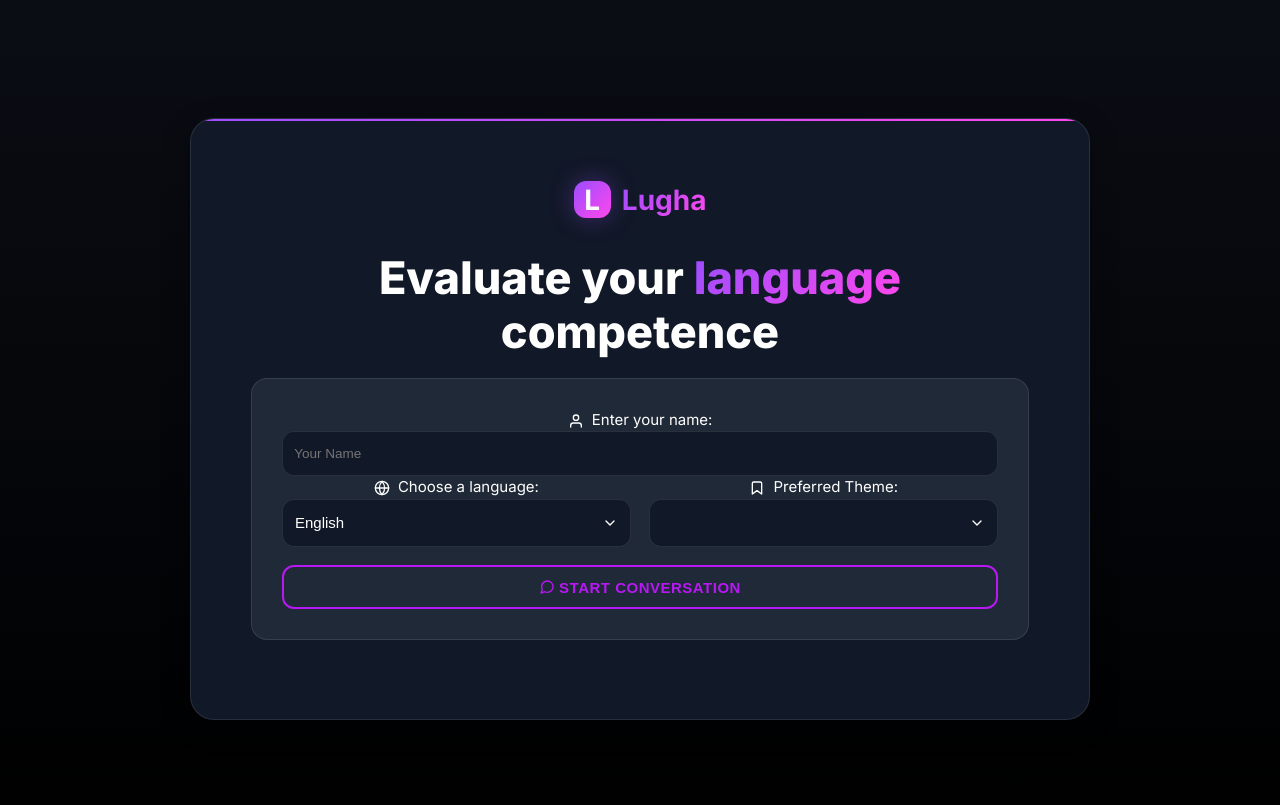
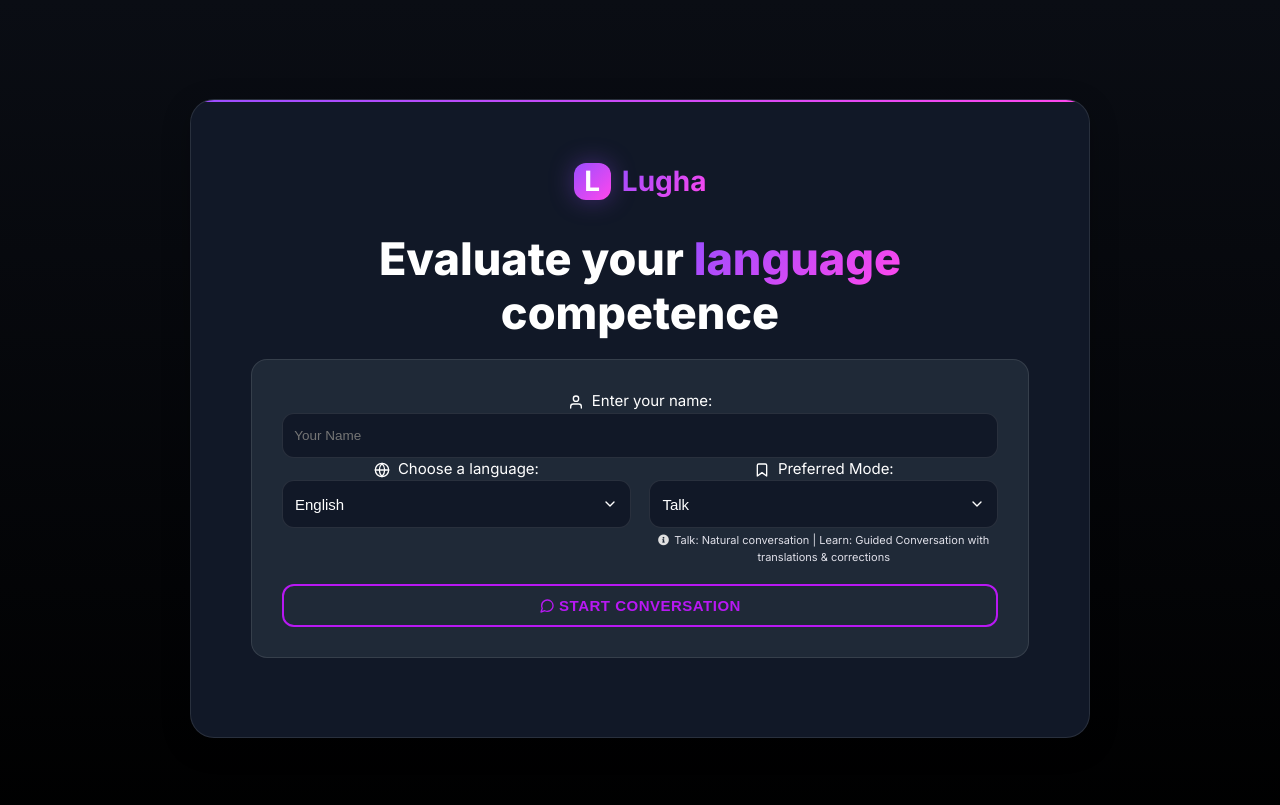
Before and after one commit to khaldoun-xyz/lugha, a Flask app: template src/flask_interface/templates/lugha/welcome.html in a window 1280 px wide. Shown: the top 805 px of the page. Run offline with Flask 3, Linux system fonts and the light colour scheme; the template is opened without the code that fills it, so the values that code supplies are empty.

Commit message:
add mode feature with Talk and Learn options (#62)
* feat: add mode feature with Talk and Learn options

* Add behavior explanation for 'learn' mode and explanation for 'Mode'

* Update welcome message in chat interface

* Update concept and explanation of mode

* Update concept and explanation of mode

* Update concept

```diff
--- a/src/flask_interface/app.py
+++ b/src/flask_interface/app.py
@@ -6,7 +6,6 @@ from evaluation_utils.evaluate import evaluate_last_conversation
 from utils.config import Config, initialize_groq_client
 from utils.conversation_utils import ConversationManager
 from utils.database_utils import fetch_all_users, fetch_progress_data
-from utils.learning_themes import LEARNING_THEMES
 
 client = initialize_groq_client()
 MODEL = Config.MODEL
@@ -20,9 +19,9 @@ CONVERSATION_MANAGER = ConversationManager()
 @app.route("/start-evaluation", methods=["POST"])
 def start_evaluation():
     data = request.json
-    username, language, theme = data["username"], data["language"], data["theme"]
+    username, language, mode = data["username"], data["language"], data["mode"]
     conversation_data = CONVERSATION_MANAGER.initialize_conversation(
-        language, theme, username
+        language, mode, username
     )
     CONVERSATIONS[username] = conversation_data
     return jsonify({"response": conversation_data["history"][0]["content"]})
@@ -31,9 +30,9 @@ def start_evaluation():
 @app.route("/restart-conversation", methods=["POST"])
 def restart_conversation():
     data = request.json
-    username, language, theme = data["username"], data["language"], data["theme"]
+    username, language, mode = data["username"], data["language"], data["mode"]
     conversation_data = CONVERSATION_MANAGER.initialize_conversation(
-        language, theme, username
+        language, mode, username
     )
     CONVERSATIONS[username] = conversation_data
     return jsonify({"response": conversation_data["history"][0]["content"]})
@@ -83,14 +82,10 @@ def fetch_progress():
         data = request.json
         username = data.get("username")
         sort_order = data.get("sort_order", "asc")
-        language_filter = data.get("language", "all")
-        theme_filter = data.get("theme", "all")
 
         progress = fetch_progress_data(
             username=username,
             sort_order=sort_order,
-            language_filter=language_filter,
-            theme_filter=theme_filter,
         )
 
         if progress is None:
@@ -118,28 +113,25 @@ def fetch_progress():
 
 @app.route("/track_progress")
 def track_progress():
-    return render_template(
-        "lugha/track_progress.html", learning_themes=LEARNING_THEMES.keys()
-    )
+    return render_template("lugha/track_progress.html")
 
 
 @app.route("/chat-interface")
 def chat_interface():
     username = request.args.get("username")
     language = request.args.get("language")
-    theme = request.args.get("theme")
+    mode = request.args.get("mode")
     return render_template(
         "lugha/chat_interface.html",
         username=username,
         language=language,
-        theme=theme,
-        learning_themes=LEARNING_THEMES.keys(),
+        mode=mode,
     )
 
 
 @app.route("/")
 def welcome():
-    return render_template("lugha/welcome.html", learning_themes=LEARNING_THEMES.keys())
+    return render_template("lugha/welcome.html")
 
 
 @app.route("/admin")
--- a/src/flask_interface/templates/lugha/admin.html
+++ b/src/flask_interface/templates/lugha/admin.html
@@ -64,7 +64,7 @@
                                             <div class="progress-item-body">
                                                 <p><strong><i data-feather="clock"></i> Duration:</strong> ${convo.duration}</p>
                                                 <p><strong><i data-feather="message-circle"></i> Interactions:</strong> ${convo.interaction_count}</p>
-                                                <p><strong><i data-feather="tag"></i> Theme:</strong> ${convo.theme}</p>
+                                                <p><strong><i data-feather="tag"></i> Mode:</strong> ${convo.mode}</p>
                                                 <div class="evaluation-section">
                                                     <strong><i data-feather="check-circle"></i> Evaluation:</strong>
                                                     <div class="evaluation-content">${structuredEvaluation}</div>
@@ -96,7 +96,6 @@
                 }
             });
 
-
         });
     </script>
 {% endblock %}
--- a/src/flask_interface/templates/lugha/welcome.html
+++ b/src/flask_interface/templates/lugha/welcome.html
@@ -5,6 +5,7 @@
 {% block extra_head %}
     <meta name="description" content="Lugha - Evaluate and improve your language competence through interactive conversations">
     <meta name="keywords" content="language learning, language evaluation, language competence, language assessment, online learning">
+    <link rel="stylesheet" href="https://cdnjs.cloudflare.com/ajax/libs/font-awesome/5.15.4/css/all.min.css">
 {% endblock %}
 
 {% block content %}
@@ -42,14 +43,17 @@
                         </select>
                     </div>
                     <div class="form-group-half">
-                        <label for="theme">
-                            <i data-feather="bookmark"></i> Preferred Theme:
+                        <label for="mode">
+                            <i data-feather="bookmark"></i> Preferred Mode:
                         </label>
-                        <select class="form-control dropdown-select" id="theme">
-                            {% for theme in learning_themes %}
-                            <option value="{{ theme }}">{{ theme }}</option>
-                            {% endfor %}
+                        <select class="form-control dropdown-select" id="mode">
+                            <option value="talk">Talk</option>
+                            <option value="learn">Learn</option>
                         </select>
+                        <div style="color: #e0e0e9; margin-top: 4px; font-size: 11px;">
+                            <i class="fas fa-info-circle" style="color: #e0e0e0; margin-right: 2px; "></i>
+                            Talk: Natural conversation | Learn: Guided Conversation with translations & corrections
+                        </div>
                     </div>
                 </div>
                 <button id="start-conversation" class="btn">
@@ -69,13 +73,13 @@
             $('#start-conversation').click(function () {
                 const username = $('#username').val();
                 const language = $('#language').val();
-                const theme = $('#theme').val();
+                const mode = $('#mode').val();
 
                 localStorage.setItem("username", username);
                 localStorage.setItem("language", language);
-                localStorage.setItem("theme", theme);
-                if (username && language && theme) {
-                    window.location.href = `/chat-interface?username=${encodeURIComponent(username)}&language=${encodeURIComponent(language)}&theme=${encodeURIComponent(theme)}`;
+                localStorage.setItem("mode", mode);
+                if (username && language && mode) {
+                    window.location.href = `/chat-interface?username=${encodeURIComponent(username)}&language=${encodeURIComponent(language)}&mode=${encodeURIComponent(mode)}`;
                 } else {
                     alert('Please fill in all required fields.');
                 }
--- a/src/utils/create_db.py
+++ b/src/utils/create_db.py
@@ -7,7 +7,7 @@ CREATE TABLE conversations_sessions (
     username TEXT NOT NULL,
     created_at TIMESTAMPTZ DEFAULT CURRENT_TIMESTAMP,
     language VARCHAR(50),
-    theme VARCHAR(50),
+    mode VARCHAR(50),
     start_time TIMESTAMPTZ NOT NULL
 );
 
```
Also changed, not shown: docs/concept.md (+7 -4 lines), src/flask_interface/templates/lugha/chat_interface.html (+12 -13 lines), src/flask_interface/templates/lugha/track_progress.html (+10 -22 lines), src/utils/conversation_utils.py (+38 -17 lines), src/utils/database_utils.py (+6 -16 lines), 1 other file.
